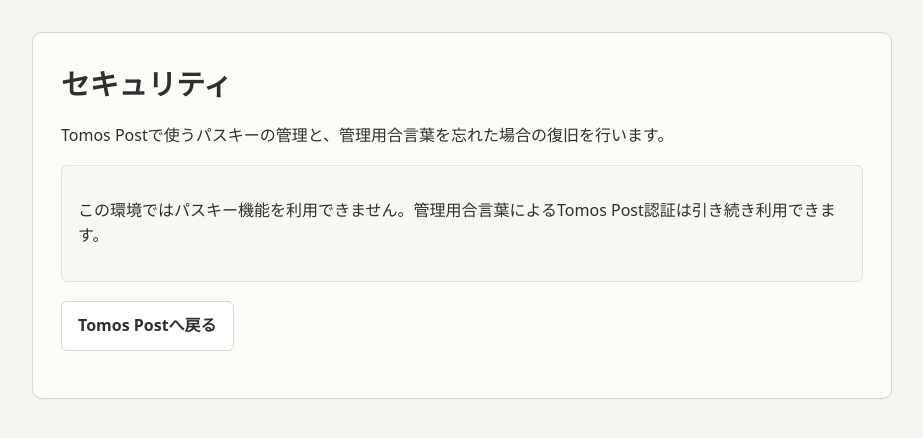
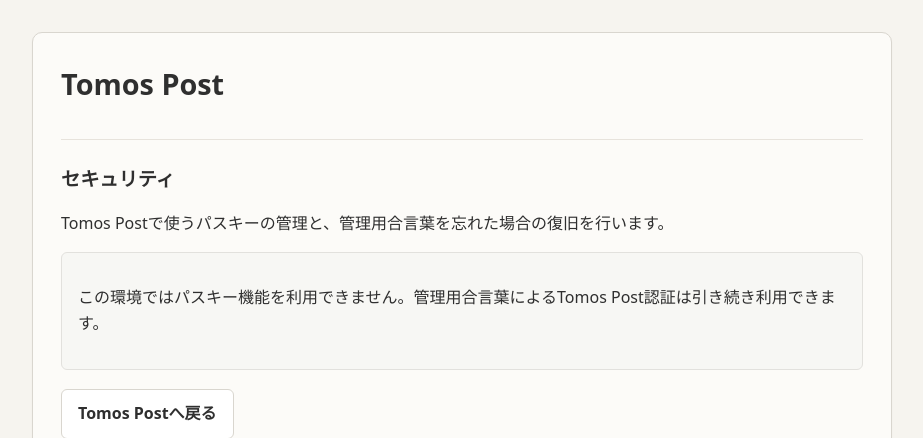
Before and after one commit to tomosweb/tomos, a PHP site: page /tomos/post/security/index.php in a window 1280 px wide. Shown: the top 438 px of the page, without its empty margins (178-1101 px from the left). Run offline with PHP 8.4, Linux system fonts and the light colour scheme.

Commit message:
Align security page title with Tomos Post

```diff
--- a/post/security/index.php
+++ b/post/security/index.php
@@ -84,7 +84,8 @@ body{font-family:system-ui,-apple-system,BlinkMacSystemFont,"Segoe UI",sans-seri
 <link rel="stylesheet" href="../assets/tomos-post-security.css">
 </head>
 <body>
-<h1>セキュリティ</h1>
+<h1>Tomos Post</h1>
+<h2>セキュリティ</h2>
 <p>Tomos Postで使うパスキーの管理と、管理用合言葉を忘れた場合の復旧を行います。</p>
 
 <?php if (empty($status['available'])): ?>
```
